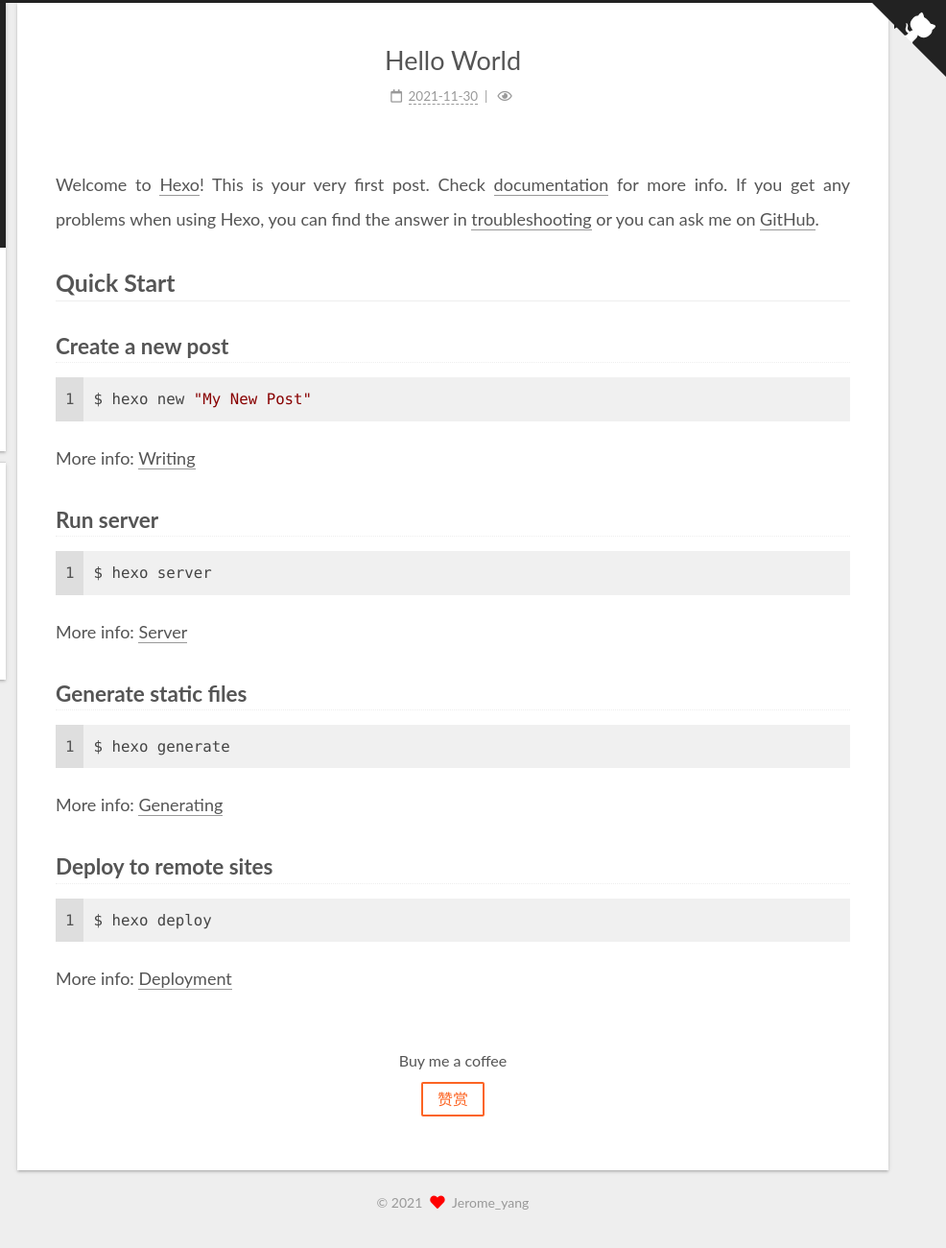
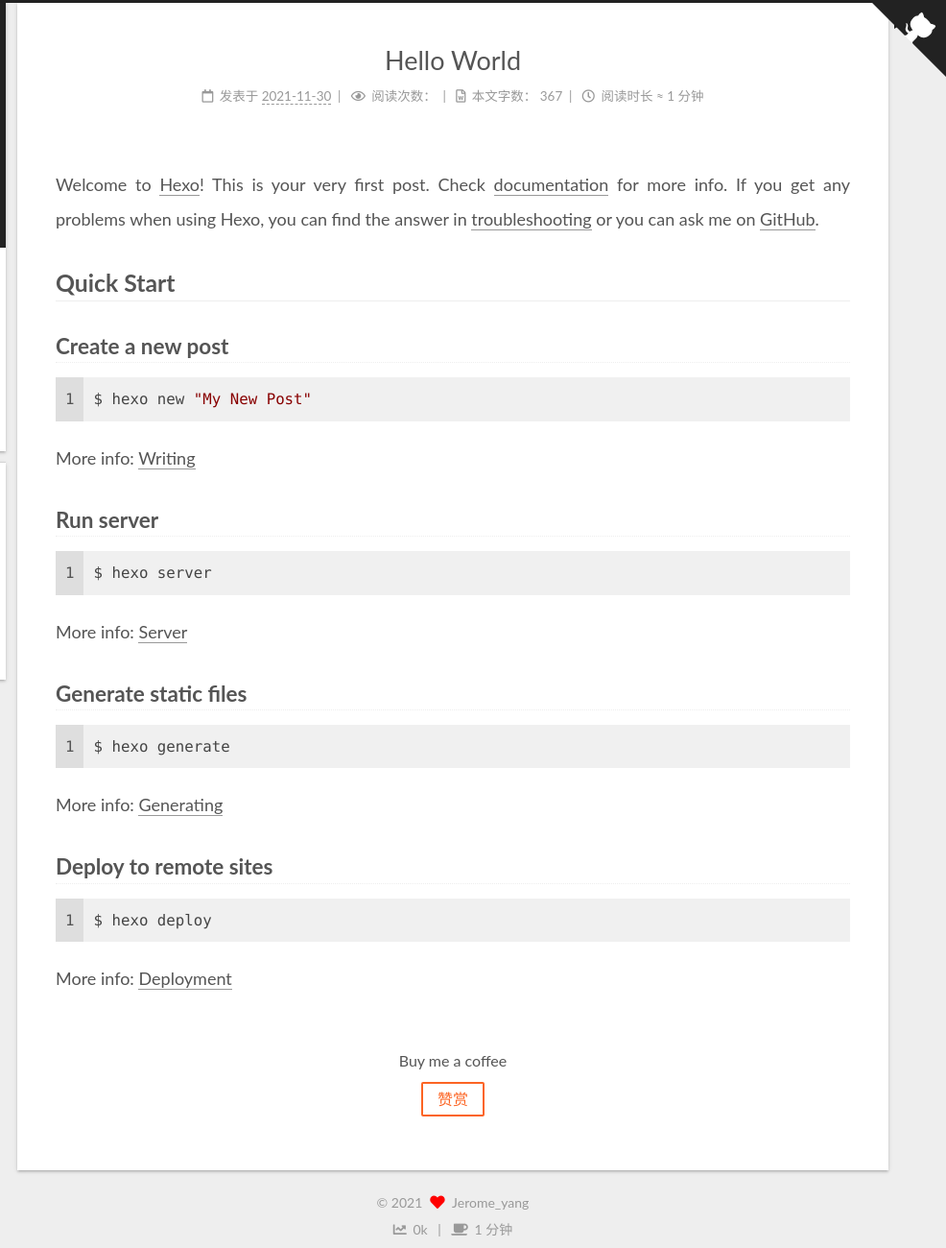
Before and after one commit to someonejerry/someonejerry.github.io, a plain HTML site: page 2021/11/30/hello-world/index.html in a window 1280 px wide. Shown: the full height of the page at 96% size, 294-1280 px from the left. Drawn offline with nearby package versions, Linux system fonts and the light colour scheme; some packages are replaced by stand-ins of ours; no server answers; a script that the page names is missing.

Commit message:
Site updated: 2021-12-01 09:31:36

```diff
--- a/2021/11/30/hello-world/index.html
+++ b/2021/11/30/hello-world/index.html
@@ -22,7 +22,7 @@
   <link rel="stylesheet" href="https://cdn.jsdelivr.net/npm/pace-js@1.2.4/themes/blue/pace-theme-minimal.css">
   <script src="https://cdn.jsdelivr.net/npm/pace-js@1.2.4/pace.min.js" integrity="sha256-gqd7YTjg/BtfqWSwsJOvndl0Bxc8gFImLEkXQT8+qj0=" crossorigin="anonymous"></script>
 
-<script class="next-config" data-name="main" type="application/json">{"hostname":"www.jerome-blog.tech","root":"/","images":"/images","scheme":"Gemini","darkmode":true,"version":"8.8.1","exturl":false,"sidebar":{"position":"left","display":"post","padding":18,"offset":12},"copycode":false,"bookmark":{"enable":true,"color":"#222","save":"auto"},"mediumzoom":false,"lazyload":false,"pangu":false,"comments":{"style":"tabs","active":null,"storage":true,"lazyload":false,"nav":null},"stickytabs":false,"motion":{"enable":true,"async":false,"transition":{"post_block":"fadeIn","post_header":"fadeInDown","post_body":"fadeInDown","coll_header":"fadeInLeft","sidebar":"fadeInUp"}},"prism":false,"i18n":{"placeholder":"搜索...","empty":"没有找到任何搜索结果：${query}","hits_time":"找到 ${hits} 个搜索结果（用时 ${time} 毫秒）","hits":"找到 ${hits} 个搜索结果"},"path":"/search.xml","localsearch":{"enable":true,"trigger":"auto","top_n_per_article":1,"unescape":false,"preload":false}}</script><script src="/js/config.js"></script>
+<script class="next-config" data-name="main" type="application/json">{"hostname":"www.jerome-blog.tech","root":"/","images":"/images","scheme":"Gemini","darkmode":true,"version":"8.8.1","exturl":false,"sidebar":{"position":"left","display":"post","padding":18,"offset":12},"copycode":false,"bookmark":{"enable":true,"color":"#222","save":"auto"},"mediumzoom":false,"lazyload":false,"pangu":false,"comments":{"style":"tabs","active":true,"storage":true,"lazyload":false,"nav":null},"stickytabs":false,"motion":{"enable":true,"async":false,"transition":{"post_block":"fadeIn","post_header":"fadeInDown","post_body":"fadeInDown","coll_header":"fadeInLeft","sidebar":"fadeInUp"}},"prism":false,"i18n":{"placeholder":"搜索...","empty":"没有找到任何搜索结果：${query}","hits_time":"找到 ${hits} 个搜索结果（用时 ${time} 毫秒）","hits":"找到 ${hits} 个搜索结果"},"path":"/search.xml","localsearch":{"enable":true,"trigger":"auto","top_n_per_article":1,"unescape":false,"preload":false}}</script><script src="/js/config.js"></script>
 <meta name="description" content="Welcome to Hexo! This is your very first post. Check documentation for more info. If you get any problems when using Hexo, you can find the answer in troubleshooting or you can ask me on GitHub.">
 <meta property="og:type" content="article">
 <meta property="og:title" content="Hello World">
@@ -262,6 +262,20 @@
       <span class="post-meta-item-text">阅读次数：</span>
       <span class="leancloud-visitors-count"></span>
     </span>
+    <span class="post-meta-item" title="本文字数">
+      <span class="post-meta-item-icon">
+        <i class="far fa-file-word"></i>
+      </span>
+      <span class="post-meta-item-text">本文字数：</span>
+      <span>367</span>
+    </span>
+    <span class="post-meta-item" title="阅读时长">
+      <span class="post-meta-item-icon">
+        <i class="far fa-clock"></i>
+      </span>
+      <span class="post-meta-item-text">阅读时长 &asymp;</span>
+      <span>1 分钟</span>
+    </span>
 </div>
 
         </div>
@@ -341,23 +355,19 @@
   </span>
   <span class="author" itemprop="copyrightHolder">Jerome_yang</span>
 </div>
-<div class="busuanzi-count">
-    <span class="post-meta-item" id="busuanzi_container_site_uv">
-      <span class="post-meta-item-icon">
-        <i class="fa fa-user"></i>
-      </span>
-      <span class="site-uv" title="总访客量">
-        <span id="busuanzi_value_site_uv"></span>
-      </span>
+<div class="wordcount">
+  <span class="post-meta-item">
+    <span class="post-meta-item-icon">
+      <i class="fa fa-chart-line"></i>
     </span>
-    <span class="post-meta-item" id="busuanzi_container_site_pv">
-      <span class="post-meta-item-icon">
-        <i class="fa fa-eye"></i>
-      </span>
-      <span class="site-pv" title="总访问量">
-        <span id="busuanzi_value_site_pv"></span>
-      </span>
+    <span title="站点总字数">0k</span>
+  </span>
+  <span class="post-meta-item">
+    <span class="post-meta-item-icon">
+      <i class="fa fa-coffee"></i>
     </span>
+    <span title="站点阅读时长">1 分钟</span>
+  </span>
 </div>
 
     </div>
@@ -377,7 +387,6 @@
   <script src="/js/third-party/pace.js"></script>
 
 
-  <script async src="https://busuanzi.ibruce.info/busuanzi/2.3/busuanzi.pure.mini.js"></script>
 
 
   <script class="next-config" data-name="leancloud_visitors" type="application/json">{"enable":true,"app_id":"3qziSJyVyUde4pW3eIElXVhC-gzGzoHsz","app_key":"8kLkCG2xUcayq2MmaJxOaD05","server_url":null,"security":false,"betterPerformance":false}</script>
--- a/css/main.css
+++ b/css/main.css
@@ -1843,12 +1843,6 @@ pre code {
   margin: 0 5px;
   animation: icon-animate 1.33s ease-in-out infinite;
 }
-.busuanzi-count #busuanzi_container_site_uv {
-  display: none;
-}
-.busuanzi-count #busuanzi_container_site_pv {
-  display: none;
-}
 @-moz-keyframes icon-animate {
   0%, 100% {
     transform: scale(1);
@@ -2279,9 +2273,6 @@ pre code {
 .post-meta-item-icon {
   margin-right: 3px;
 }
-.post-meta-item-text {
-  display: none;
-}
 @media (max-width: 991px) {
   .post-meta-item-text {
     display: none;
```
Also changed, not shown: 404.html (+12 -17 lines), about/index.html (+12 -17 lines), archives/2021/11/index.html (+12 -17 lines), archives/2021/index.html (+12 -17 lines), archives/index.html (+12 -17 lines), categories/index.html (+12 -17 lines), index.html (+26 -17 lines).
